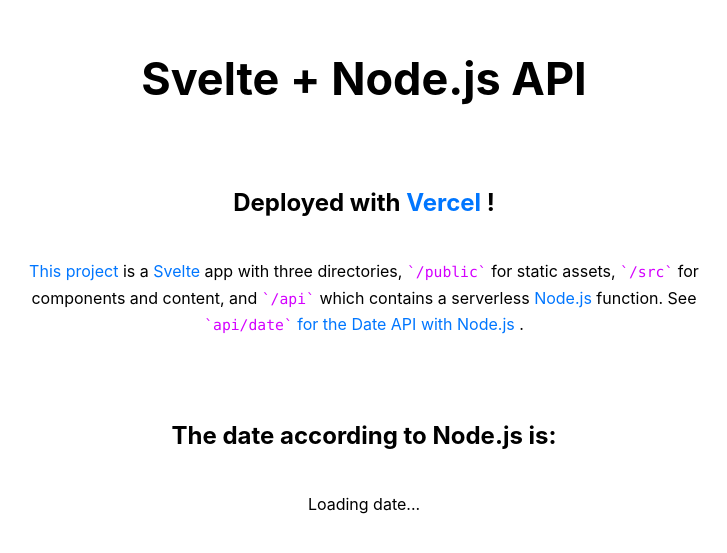
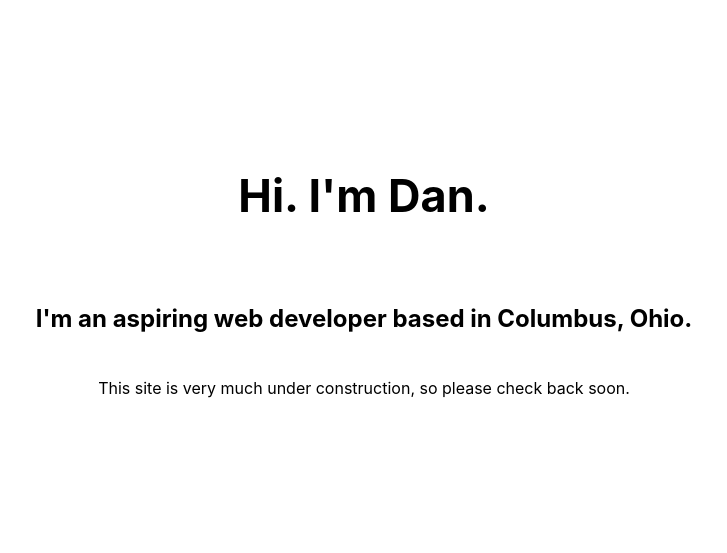
Before and after one commit to dsoloha/dansoloha-svelte, a Svelte app: page / in a window 1280 px wide. Shown: the part 135-688 px from the top of the page, without its empty margins (276-1003 px from the left). Built offline with nearby package versions, Linux system fonts and the light colour scheme; no server answers.

Commit message:
Updated front page

```diff
--- a/public/index.html
+++ b/public/index.html
@@ -4,7 +4,7 @@
 	<meta charset='utf-8'>
 	<meta name='viewport' content='width=device-width,initial-scale=1'>
 
-	<title>Svelte + Node.js API</title>
+	<title>dansoloha.me | home</title>
 
 	<link rel='icon' type='image/png' href='/favicon.png'>
 	<link rel='stylesheet' href='/global.css'>
--- a/src/App.svelte
+++ b/src/App.svelte
@@ -1,48 +1,14 @@
 <script>
-  import { onMount } from "svelte";
-  export let date;
 
-  onMount(async () => {
-    const res = await fetch("/api/date");
-    const newDate = await res.text();
-    date = newDate;
-  });
+import { title } from "process";
+
 </script>
-
 <main>
-  <h1>Svelte + Node.js API</h1>
+  <h1>Hi. I'm Dan.</h1>
   <h2>
-    Deployed with
-    <a href="https://vercel.com/docs" target="_blank" rel="noreferrer noopener">
-      Vercel
-    </a>
-    !
+    I'm an aspiring web developer based in Columbus, Ohio.
   </h2>
   <p>
-    <a
-      href="https://github.com/vercel/vercel/tree/main/examples/svelte"
-      target="_blank"
-      rel="noreferrer noopener">
-      This project
-    </a>
-    is a
-    <a href="https://svelte.dev/">Svelte</a>
-    app with three directories,
-    <code>/public</code>
-    for static assets,
-    <code>/src</code>
-    for components and content, and
-    <code>/api</code>
-    which contains a serverless
-    <a href="https://nodejs.org/en/">Node.js</a>
-    function. See
-    <a href="/api/date">
-      <code>api/date</code>
-      for the Date API with Node.js
-    </a>
-    .
+    This site is very much under construction, so please check back soon.
   </p>
-  <br />
-  <h2>The date according to Node.js is:</h2>
-  <p>{date ? date : 'Loading date...'}</p>
 </main>
```
